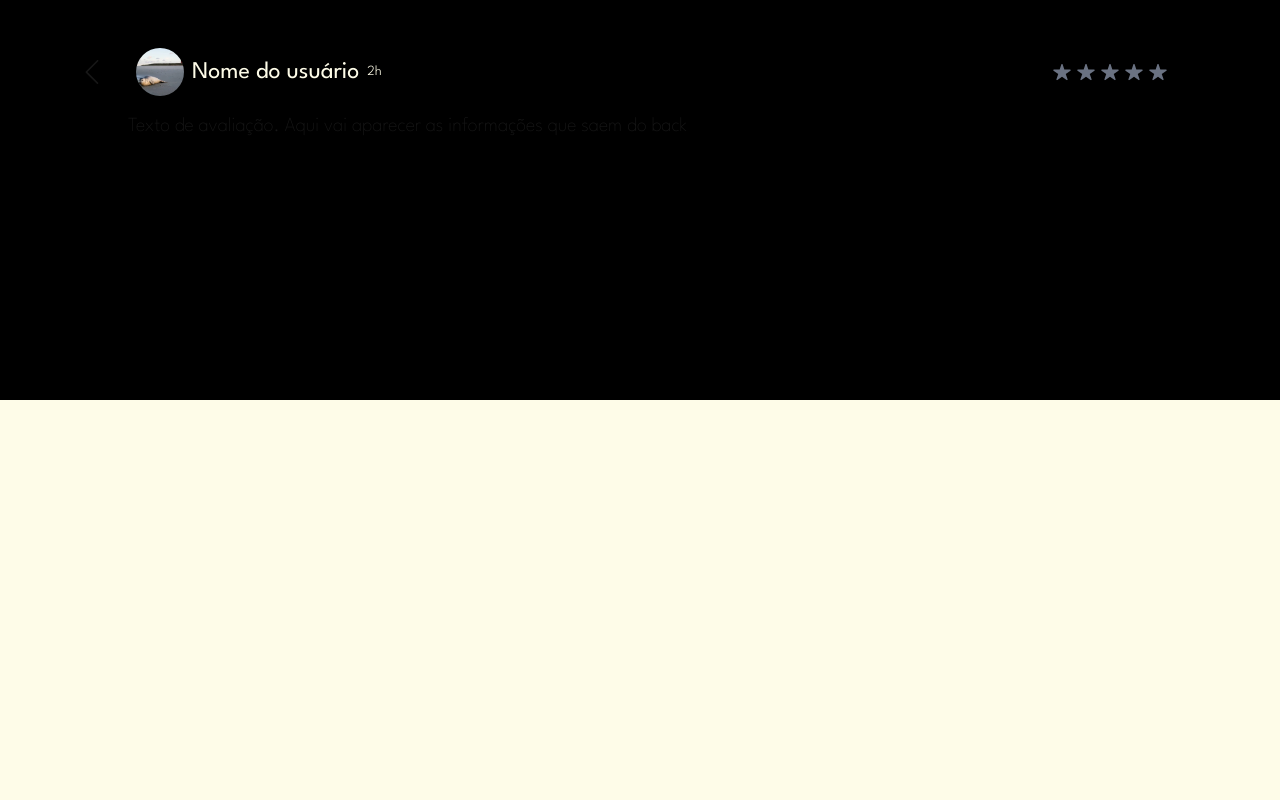
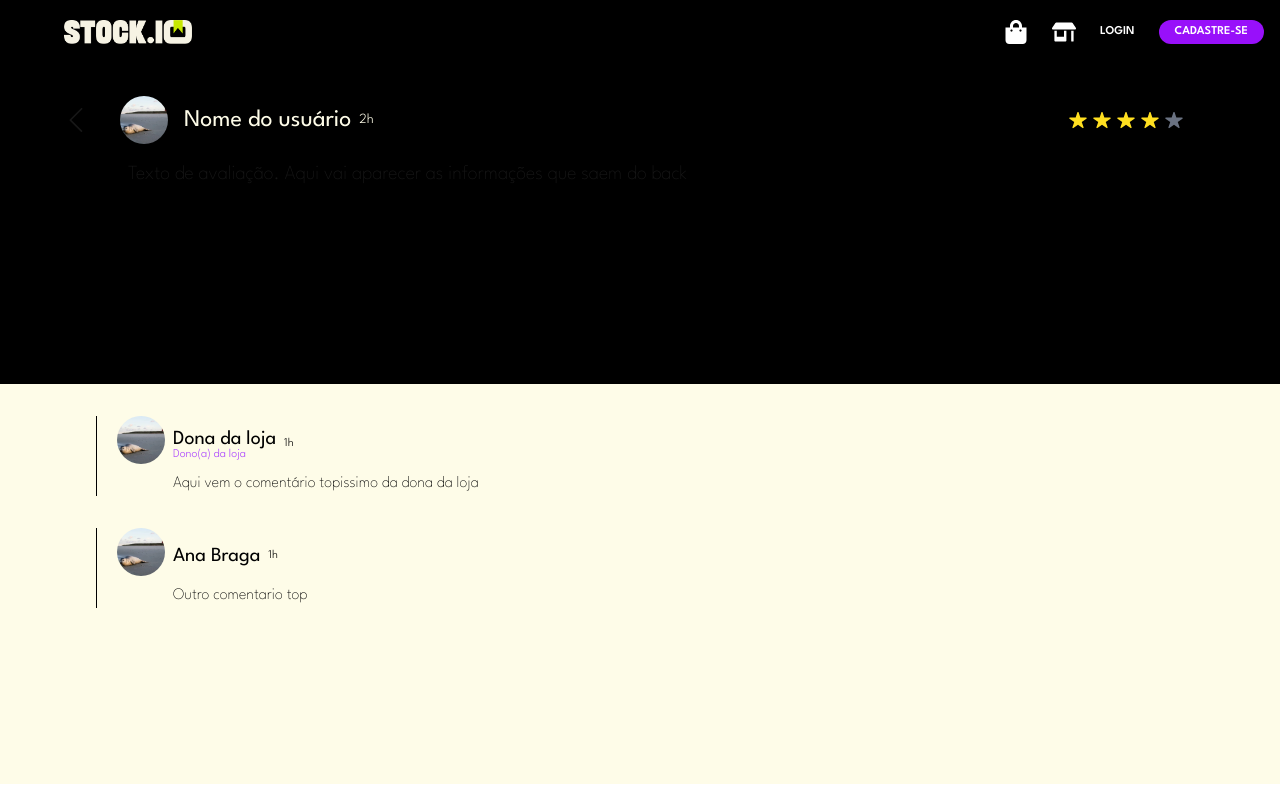
Before and after one commit to wanyneres/Respositorio-Front-NinfasCJR, a Next.js app: page /avaliacoes_comentarios in a window 1280 px wide. Built offline with nearby package versions, Linux system fonts and the light colour scheme.

Commit message:
:sparkles: feat: Criação de card de comentário e navbar e implementação dos dois na página

```diff
--- a/app/avaliacoes_comentarios/page.jsx
+++ b/app/avaliacoes_comentarios/page.jsx
@@ -4,16 +4,18 @@ import Navbar from '../components/navbar';
 import Image from 'next/image';
 import {Estrelas} from '../components/estrelas_estaticas'
 import HeaderAvaliacao from '../components/header_avaliacao'
+import Comentario from '../components/comentario'
 
 
 export default function avaliacoesComentarios(){
     return(
         <div className="h-full h-full">
+            <Navbar></Navbar>
 
-            <div className="bg-black h-1/2 p-12">
+            <div className="bg-black h-2/5 p-8">
                 <div className="flex flex-row items-center  mb-4">
 
-                    <button className="ml-8 mr-8" type="button">
+                    <button className="ml-8 mr-8 hover:scale-125" type="button">
                         <SlArrowLeft size={24}></SlArrowLeft>
                     </button>
 
@@ -24,15 +26,29 @@ export default function avaliacoesComentarios(){
                     ></HeaderAvaliacao>
 
                     <div className="ml-auto mr-16">
-                        <Estrelas rating={4}></Estrelas>
+                        <Estrelas nota={4}></Estrelas>
                     </div>
 
                 </div>
 
-                <p className="text-xl font-thin ml-20">Texto de avaliação. Aqui vai aparecer as informações que saem do back</p>
+                <p className="text-xl font-thin ml-24">Texto de avaliação. Aqui vai aparecer as informações que saem do back</p>
 
             </div>
             <div className="bg-yellow-50 h-1/2">
+                <Comentario
+                nome="Dona da loja"
+                imagem="/images/teste.png"
+                horas={1}
+                comentario="Aqui vem o comentário topissimo da dona da loja"
+                dono={true}></Comentario>
+
+                <Comentario
+                nome="Ana Braga"
+                imagem="/images/teste.png"
+                horas={1}
+                comentario="Outro comentario top"
+                dono={false}></Comentario>
+
 
             </div>
         </div>
--- /dev/null
+++ b/app/components/comentario.jsx
@@ -0,0 +1,34 @@
+"use client";
+
+import Image from "next/image";
+
+export default function Comentario({ imagem, nome, horas, dono, comentario, children }) {
+  return (
+    <div className="pt-8">
+    <div className="border-l-1 border-black pl-5 ml-24">
+        <div className="flex items-center">
+        <div className="w-12 h-12 rounded-full overflow-hidden mb-2">
+            <Image
+            width={128}
+            height={128}
+            src={imagem}
+            alt={`Foto de perfil de ${nome}`}
+            className="object-cover w-full h-full"
+            />
+        </div>
+        <div className="flex flex-col ml-2 ">
+            <p className="text-black text-xl mr-2 my-0">{nome}</p>
+            {dono && (
+            <p className="text-purple-500 text-xs font-light mt-[-6px]">Dono(a) da loja</p>
+            )}
+        </div>
+        <p className="text-black font-light text-xs">
+            {horas}h
+        </p>
+        </div>
+        <p className="font-thin text-black ml-14">{comentario}</p>
+        {children}
+    </div>
+    </div>
+  );
+}
--- a/app/components/header_avaliacao.jsx
+++ b/app/components/header_avaliacao.jsx
@@ -2,7 +2,7 @@
 
 import Image from "next/image";
 
-export default function HeaderAvaliacao({ imagem, nome, horas }) {
+export default function HeaderAvaliacao({ imagem, nome, horas}) {
   return (
     <div className="flex items-center">
       <div className="w-12 h-12 rounded-full overflow-hidden">
@@ -14,9 +14,7 @@ export default function HeaderAvaliacao({ imagem, nome, horas }) {
           className="object-cover w-full h-full"
         />
       </div>
-
-      <p className="text-yellow-50 text-2xl ml-2 mr-2">{nome}</p>
-
+        <p className="text-yellow-50 text-2xl mr-2 ml-4">{nome}</p>
       <p className="text-yellow-50 font-light text-sm">
         {horas}h
       </p>
--- a/app/components/navbar.jsx
+++ b/app/components/navbar.jsx
@@ -0,0 +1,32 @@
+"use client"
+import Image from "next/image";
+import { FaShoppingBag, FaStoreAlt } from "react-icons/fa";
+
+export default function Navbar() {
+  return (
+    <nav className="bg-black text-white p-4 flex justify-between items-center h-16">
+
+      <div className="ml-12">
+        <Image
+                  width={128}
+                  height={128}
+                  src={"/images/logo_white.png"}
+                  alt={`logo Stock.io`}/>
+      </div>
+
+      <div className="flex items-center space-x-6">
+          <button><FaShoppingBag className="w-6 h-6 cursor-pointer hover:text-gray-300" /></button>
+
+          <button><FaStoreAlt className="w-6 h-6 cursor-pointer hover:text-gray-300" /></button>
+
+        <button className="text-xs font-semibold  hover:text-gray-300">
+          LOGIN
+        </button>
+
+        <button className="bg-purple-600 text-white text-xs font-semibold py-1 px-4 rounded-full hover:bg-purple-700">
+          CADASTRE-SE
+        </button>
+      </div>
+    </nav>
+  );
+}
```
Also changed, not shown: public/images/logo_white.png (added).
